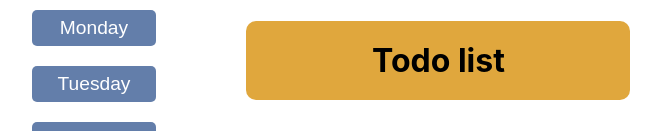
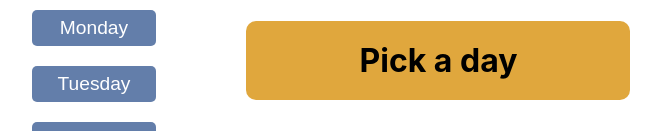
Before and after one commit to bencot234/todos, a React (Create React App) app: page / in a window 1280 px wide. Shown: the top 131 px of the page, without its empty margins (314-975 px from the left). Built offline with nearby package versions, Linux system fonts and the light colour scheme; the HTML template or start-up script is replaced by a standard one.

Commit message:
change title

```diff
--- a/src/TodoList.js
+++ b/src/TodoList.js
@@ -49,7 +49,7 @@ const TodoList = ({todos, setTodos, setDays, days, name}) => {
 	return (
 		<div>
 			<div className='title-container'>
-				<h1 className='title'>{name ? name : 'Todo list'}</h1>
+				<h1 className='title'>{name ? name : 'Pick a day'}</h1>
 			</div>
 			<div className={`${message.show ? 'message-container show-message' : 'message-container'}`}>
 				<p>{message.text}</p>
```
